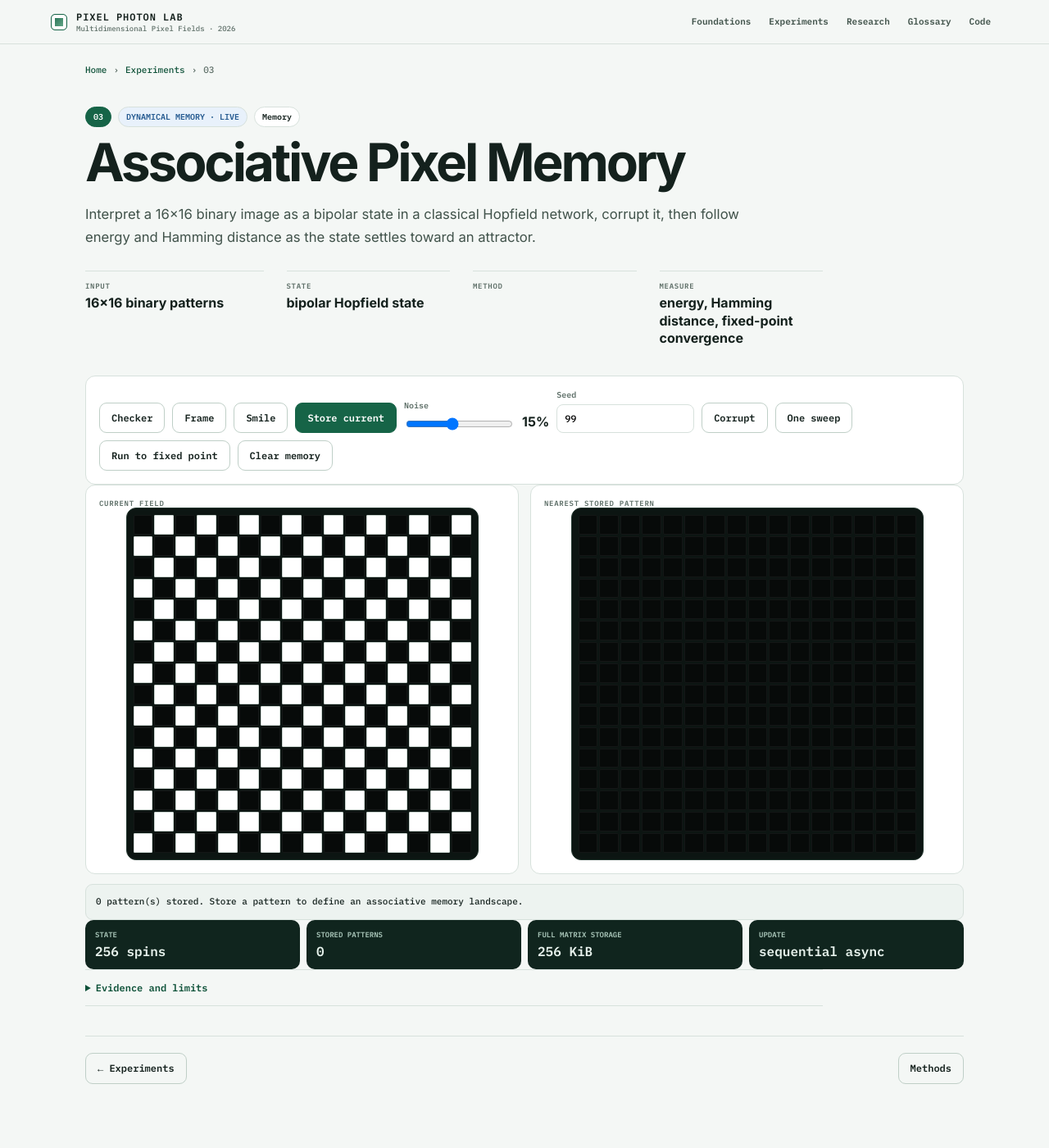
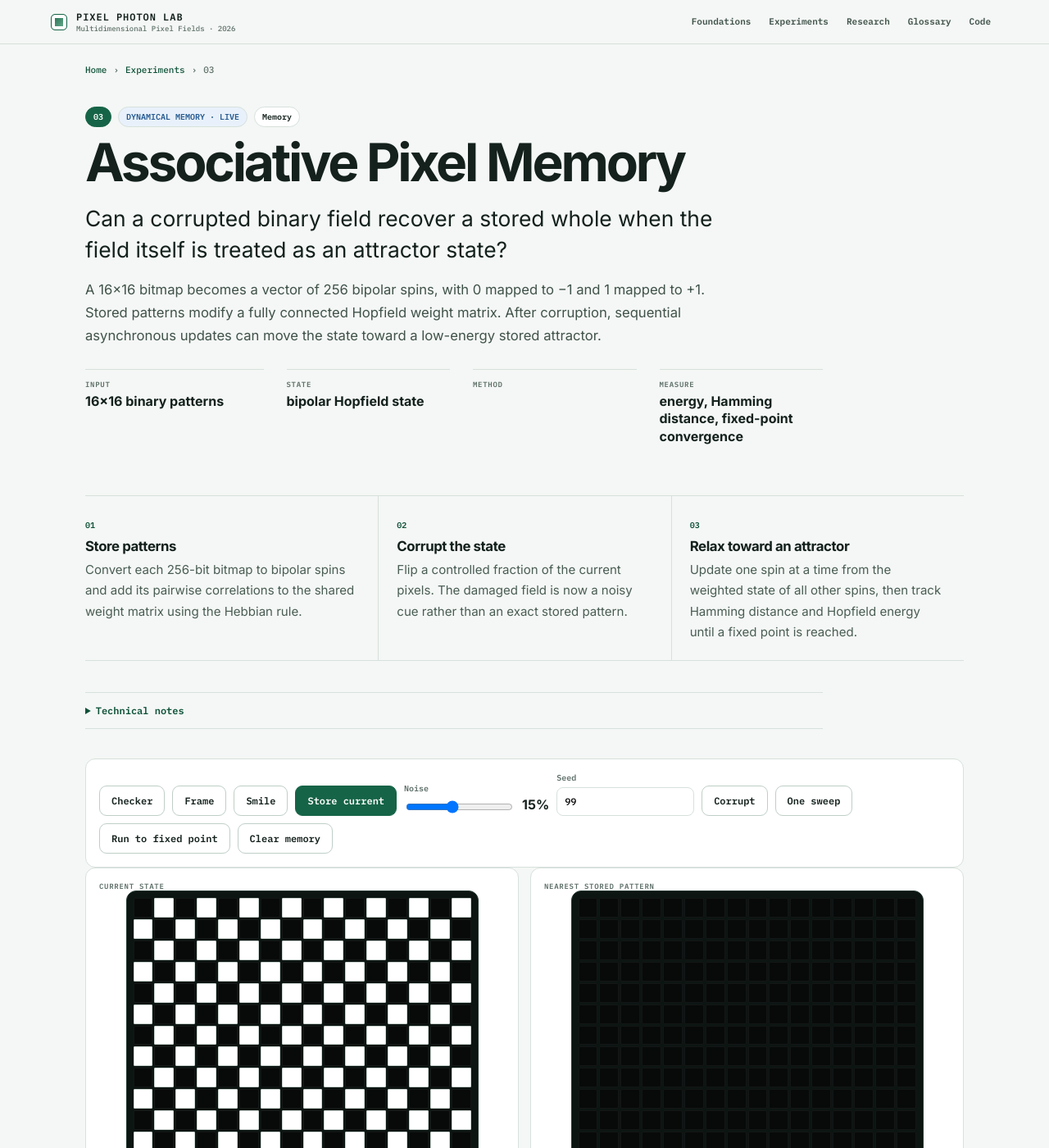
Before and after one commit to bitwikiorg/pixel-art-2026, a Jekyll site: the page built from experiment/memory/index.html, in a window 1280 px wide and 1400 px high. Shown: the whole window at 82% size. Built offline with Jekyll 4.4.1, drawn with Linux system fonts in a browser that asks for light colours; some of the changed text lies outside the part shown.

Commit message:
Explain Hopfield memory as an attractor mechanism

```diff
--- a/experiment/memory/index.html
+++ b/experiment/memory/index.html
@@ -4,13 +4,30 @@ title: Associative Pixel Memory
 exp_id: "03"
 status: "DYNAMICAL MEMORY · LIVE"
 category: "Memory"
-deck: "Interpret a 16×16 binary image as a bipolar state in a classical Hopfield network, corrupt it, then follow energy and Hamming distance as the state settles toward an attractor."
+question: "Can a corrupted binary field recover a stored whole when the field itself is treated as an attractor state?"
+explanation: "A 16×16 bitmap becomes a vector of 256 bipolar spins, with 0 mapped to −1 and 1 mapped to +1. Stored patterns modify a fully connected Hopfield weight matrix. After corruption, sequential asynchronous updates can move the state toward a low-energy stored attractor."
+deck: "A classical Hopfield network turns the whole binary field into content-addressable memory state."
 source: "16×16 binary patterns"
 interpretation: "bipolar Hopfield state"
 learned: "Weights are stored by the Hebbian rule"
 measure: "energy, Hamming distance, fixed-point convergence"
 shows: "A binary pixel field can serve as the state of a content-addressable memory and recover a stored whole from a partial/corrupted state."
 does_not_show: "That 2D spatial topology causes the recovery; the classical Hopfield weight graph is fully connected."
+steps:
+  - label: "Store patterns"
+    text: "Convert each 256-bit bitmap to bipolar spins and add its pairwise correlations to the shared weight matrix using the Hebbian rule."
+  - label: "Corrupt the state"
+    text: "Flip a controlled fraction of the current pixels. The damaged field is now a noisy cue rather than an exact stored pattern."
+  - label: "Relax toward an attractor"
+    text: "Update one spin at a time from the weighted state of all other spins, then track Hamming distance and Hopfield energy until a fixed point is reached."
+technical: |
+  For bipolar state `s_i ∈ {-1,+1}`, a classical Hebbian Hopfield network stores patterns `ξ^μ` with weights proportional to `Σ_μ ξ_i^μ ξ_j^μ`, usually with zero diagonal. The energy is
+
+  `E(s) = -1/2 Σ_{i,j} w_ij s_i s_j`.
+
+  Under sequential asynchronous sign updates in a symmetric zero-diagonal network, energy does not increase. Reaching a low-energy fixed point does not guarantee recovery of the intended pattern: multiple stored memories interfere, and spurious attractors can exist.
+
+  The field has 256 visible spins, but the memory is not stored in those spins alone. A dense 256×256 weight matrix is additional persistent storage. The browser reports its full matrix footprint explicitly.
 styles:
   - /assets/css/carrier.css
 scripts:
@@ -19,7 +36,8 @@ scripts:
 ---
 <div data-memory-lab>
   <section class="lab-module"><div class="lab-controls"><button class="btn" data-mem-preset="checker">Checker</button><button class="btn" data-mem-preset="frame">Frame</button><button class="btn" data-mem-preset="smile">Smile</button><button id="memStore" class="btn primary">Store current</button><label>Noise <input id="memNoise" type="range" min="0" max="35" value="15"></label><strong id="memNoiseValue">15%</strong><label>Seed <input id="memSeed" type="number" value="99"></label><button id="memCorrupt" class="btn">Corrupt</button><button id="memSweep" class="btn">One sweep</button><button id="memConverge" class="btn">Run to fixed point</button><button id="memReset" class="btn">Clear memory</button></div></section>
-  <section class="lab-two"><div class="lab-module"><div class="lab-label">Current field</div><div id="memCurrentGrid" class="binary-grid small"></div></div><div class="lab-module"><div class="lab-label">Nearest stored pattern</div><div id="memNearestGrid" class="binary-grid small"></div></div></section>
+  <section class="lab-two"><div class="lab-module"><div class="lab-label">Current state</div><div id="memCurrentGrid" class="binary-grid small"></div></div><div class="lab-module"><div class="lab-label">Nearest stored pattern</div><div id="memNearestGrid" class="binary-grid small"></div></div></section>
   <div id="memStatus" class="lab-status"></div>
-  <div class="information-ledger"><div><small>STATE</small><strong>256 spins</strong></div><div><small>STORED PATTERNS</small><strong id="memPatternCount">0</strong></div><div><small>FULL MATRIX STORAGE</small><strong id="memWeightStorage">256 KiB</strong></div><div><small>UPDATE</small><strong>sequential async</strong></div></div>
+  <div class="information-ledger"><div><small>VISIBLE STATE</small><strong>256 spins</strong></div><div><small>STORED PATTERNS</small><strong id="memPatternCount">0</strong></div><div><small>FULL WEIGHT MATRIX</small><strong id="memWeightStorage">256 KiB</strong></div><div><small>UPDATE</small><strong>sequential async</strong></div></div>
+  <p class="lab-explain">The outer 16×16 arrangement is used for display. Recall is driven by the fully connected weight matrix, so spatial adjacency is not the causal memory mechanism in this baseline.</p>
 </div>
```
